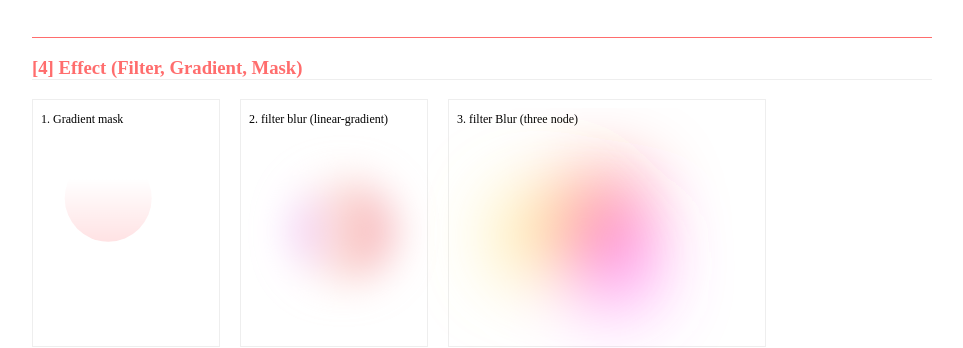
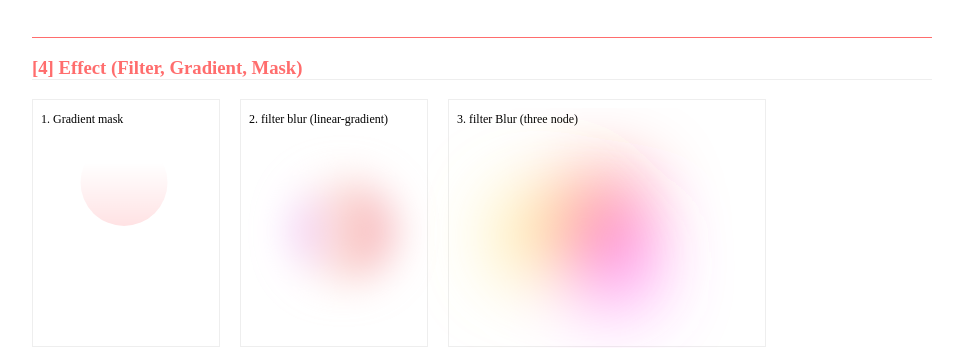
Before and after one commit to fe-w/svg-basic, a plain HTML site: page index.html in a window 1280 px wide. Shown: the part 1021-1369 px from the top of the page, without its empty margins (158-1121 px from the left). Drawn offline with Linux system fonts and the light colour scheme.

Commit message:
fix viewBox

```diff
--- a/index.html
+++ b/index.html
@@ -232,7 +232,7 @@
     <ul>
       <li>
         <p>1. Gradient mask</p>
-        <svg viewBox="3 3 43 40" class="clip-mask">
+        <svg viewBox="-1 7 43 40" class="clip-mask">
           <linearGradient id="gradient" x2="0" y2="1">
             <stop offset="0%" stop-color="black"/>
             <stop offset="100%" stop-color="white"/>
```
